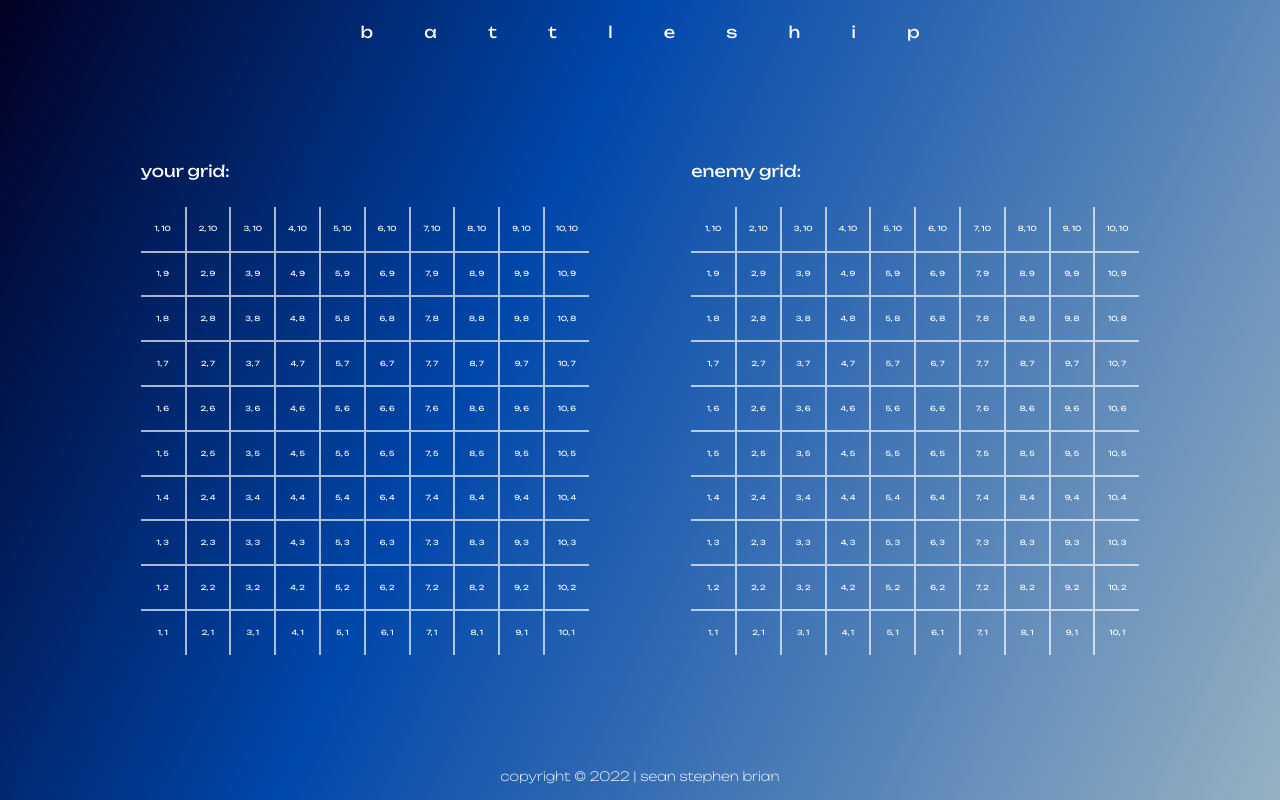
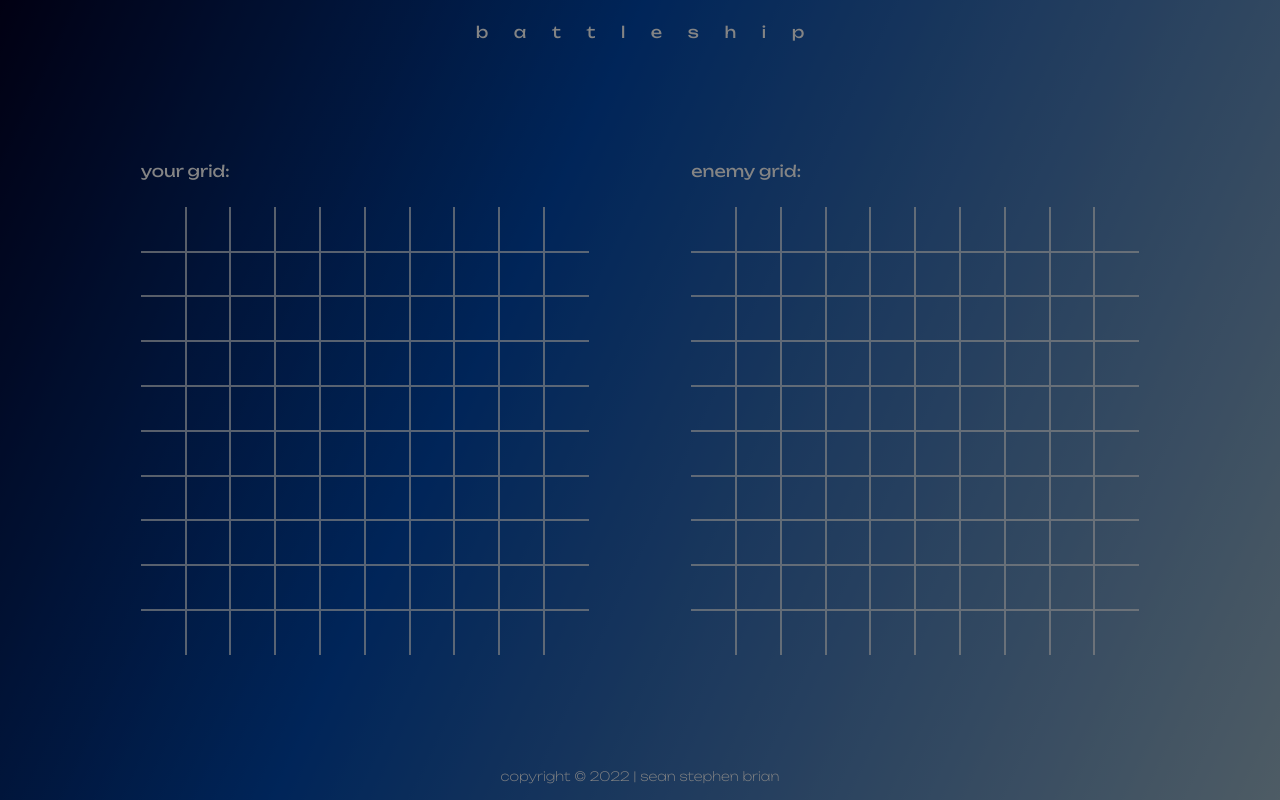
Before and after one commit to seanstephenbrian/battleship, a website with bundled scripts: page dist/index.html in a window 1280 px wide. Built offline with nearby package versions, Linux system fonts and the light colour scheme.

Commit message:
create grey overlay div

```diff
--- a/src/js/dom.js
+++ b/src/js/dom.js
@@ -57,7 +57,6 @@ import '../style.css';
                 for (let x = 1; x <= 10; x++) {
                     const gameSquare = document.createElement('div');
                     gameSquare.classList.add(`game-square`, `x-${x}`, `y-${y}`);
-                    gameSquare.textContent = `${x}, ${y}`;
                     board.appendChild(gameSquare);
                 }
             }
@@ -73,6 +72,11 @@ import '../style.css';
         footer.textContent = `copyright © ${year} | sean stephen brian`;
     })();
 
-
+    (function createOverlay() {
+        const body = document.querySelector('body');
+        const overlay = document.createElement('div');
+        overlay.classList.add('overlay');
+        body.appendChild(overlay);
+    })();
 
 })();
--- a/src/style.css
+++ b/src/style.css
@@ -38,13 +38,28 @@ body {
     min-height: 100vh;
 }
 
+.hide {
+    display: none;
+}
+
 body {
+    position: relative;
     display: flex;
     flex-direction: column;
     background: rgb(2,0,36);
     background: linear-gradient(115deg, rgba(2,0,36,1) 0%, rgba(0,71,171,1) 39%, rgba(150,177,194,1) 100%);
     font-family: 'Unbounded', var(--font-fallback);
     color: white;
+    overflow-x: hidden;
+}
+
+.overlay {
+    position: absolute;
+    width: 100vw;
+    height: 100vh;
+    overflow: hidden;
+    z-index: 1;
+    background-color: rgba(0, 0, 0, 0.481);
 }
 
     /* body * {
```
Also changed, not shown: dist/main.bundle.js.
